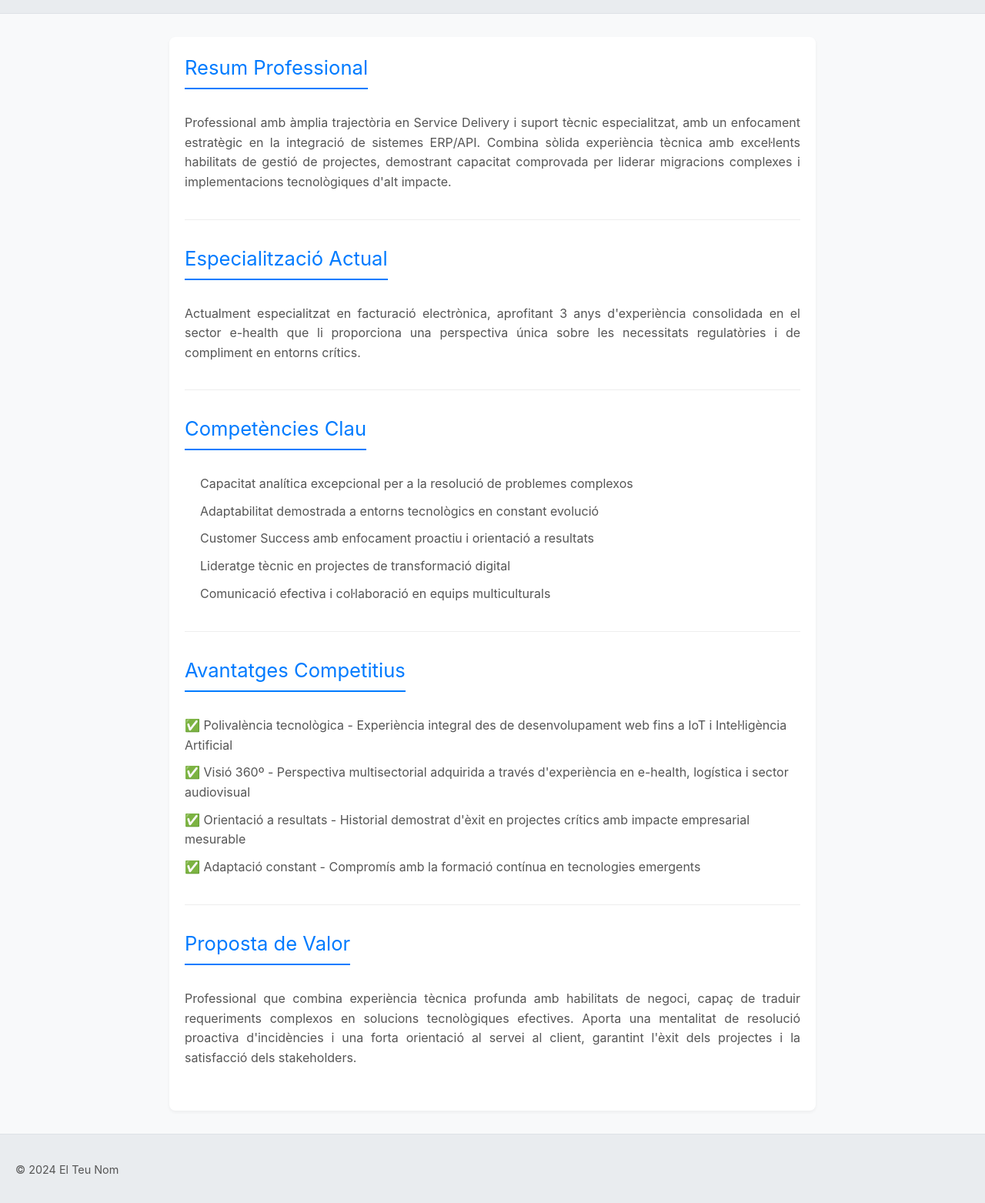
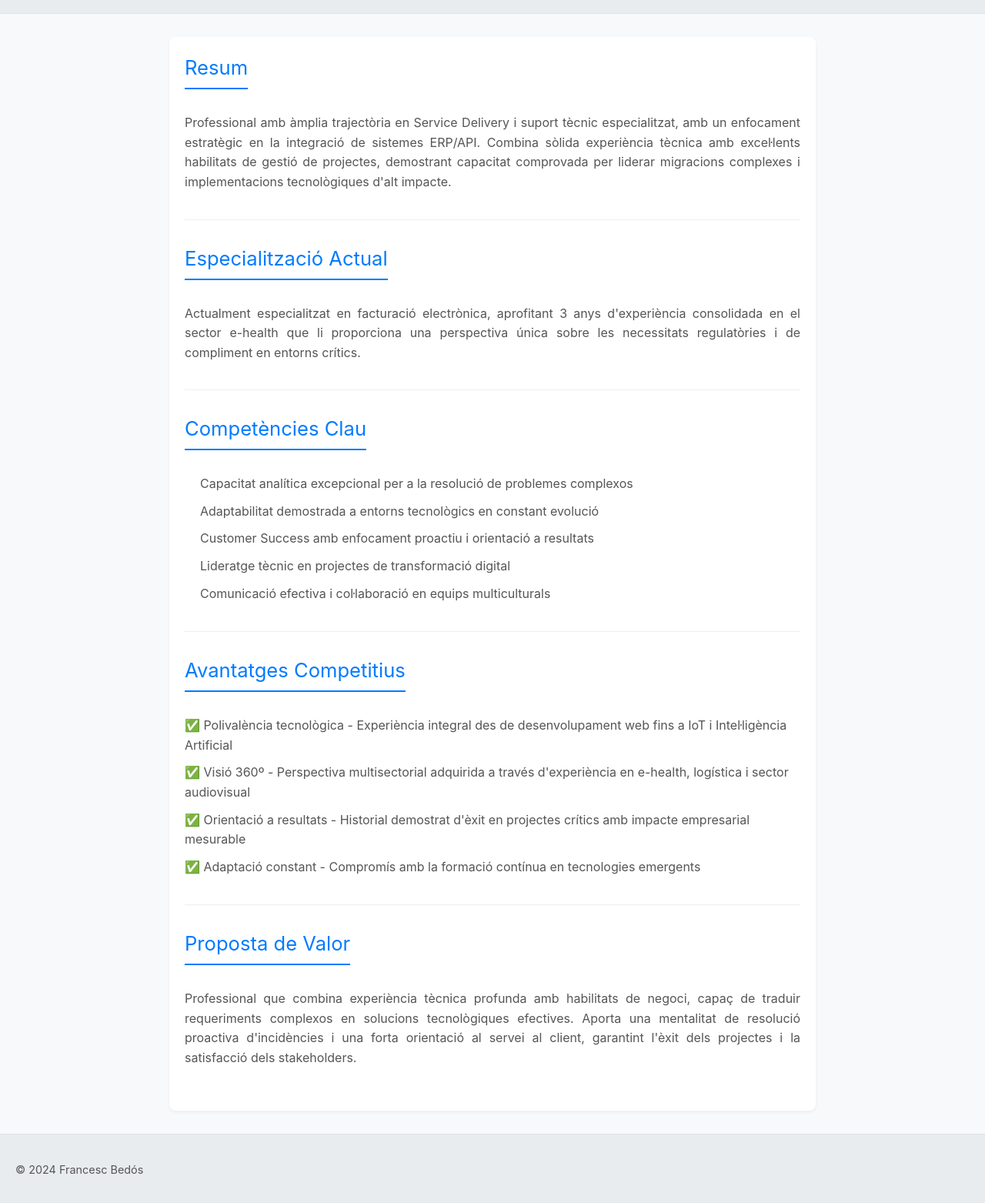
Before and after one commit to Mado1968/CVFrancesc, a plain HTML site: page bio.html in a window 1280 px wide. Shown: the part 79-1642 px from the top of the page at 77% size. Drawn offline with Linux system fonts and the light colour scheme.

Commit message:
update text

```diff
--- a/bio.html
+++ b/bio.html
@@ -12,7 +12,7 @@
     </header>
     <main>
         <section id="resum">
-            <h2>Resum Professional</h2>
+            <h2>Resum </h2>
             <p>Professional amb àmplia trajectòria en Service Delivery i suport tècnic especialitzat, amb un enfocament estratègic en la integració de sistemes ERP/API. Combina sòlida experiència tècnica amb excel·lents habilitats de gestió de projectes, demostrant capacitat comprovada per liderar migracions complexes i implementacions tecnològiques d'alt impacte.</p>
         </section>
 
@@ -48,7 +48,7 @@
         </section>
     </main>
     <footer>
-        <p>&copy; 2024 El Teu Nom</p>
+        <p>&copy; 2024 Francesc Bedós</p>
     </footer>
 </body>
 </html>
```
